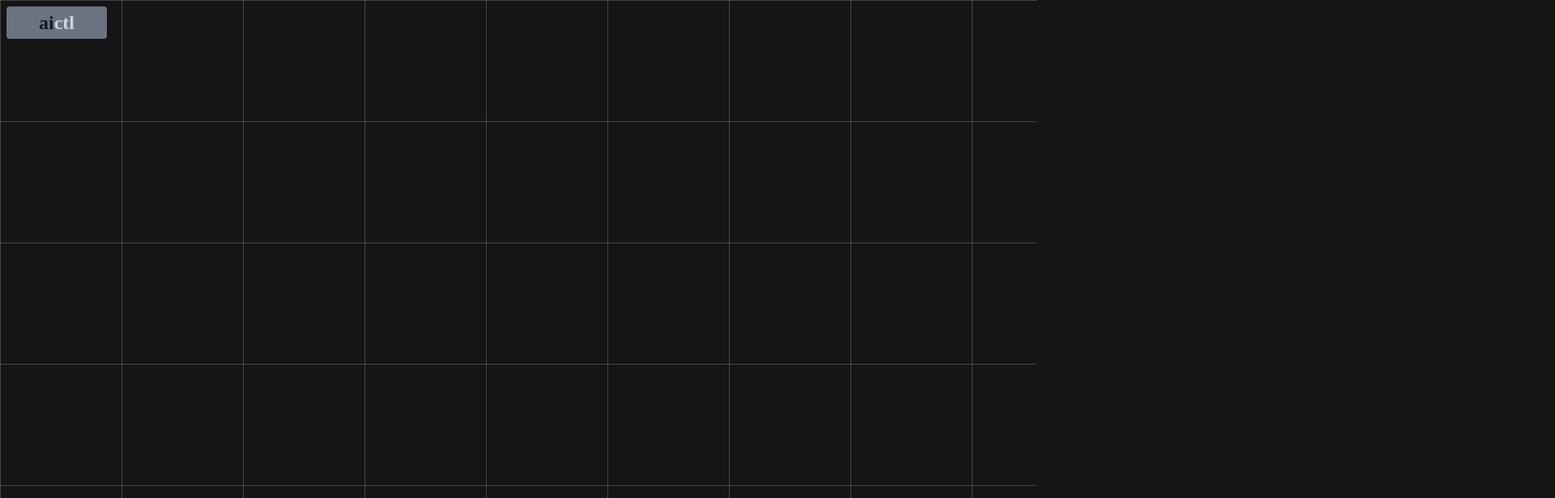
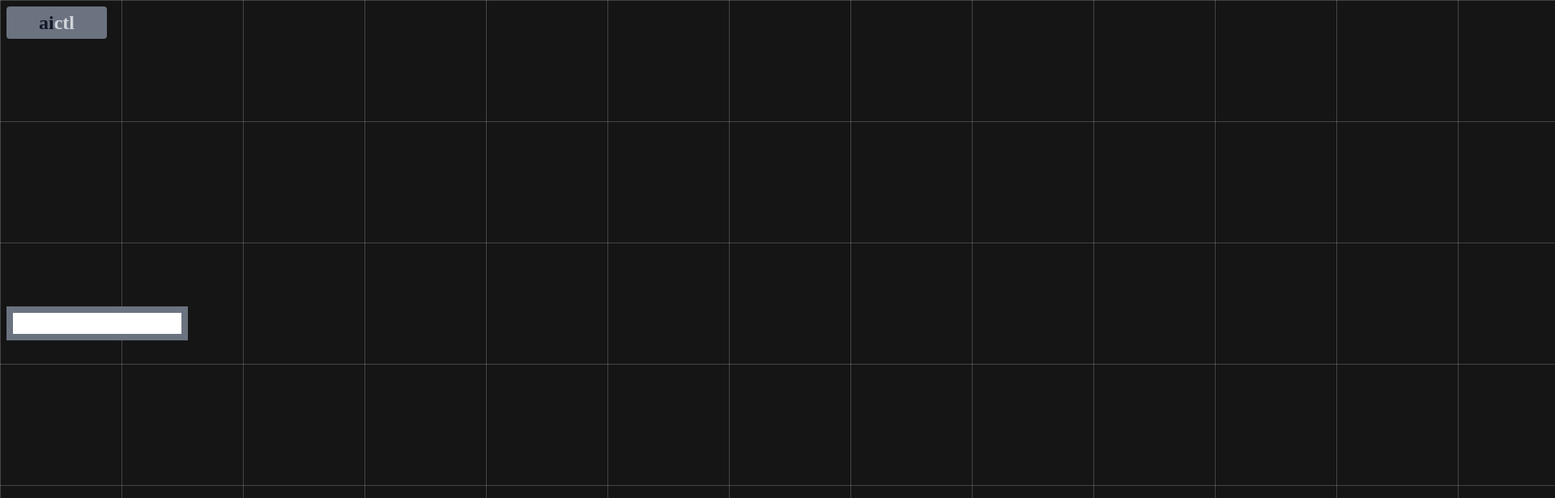
Before and after one commit to trizko/aictl, a Svelte app in the folder frontend/: page / in a window 1280 px wide. Shown: the top 616 px of the page at 81% size, 1920 px wide, since content can reach past the window. Built offline with nearby package versions, Linux system fonts and the light colour scheme.

Commit message:
Add initial Toolbar component

```diff
--- a/frontend/src/App.svelte
+++ b/frontend/src/App.svelte
@@ -1,5 +1,6 @@
 <script>
     import Logo from './components/Logo.svelte';
+    import Toolbar from './components/Toolbar.svelte';
 </script>
 
 <style type="text/postcss">
@@ -16,8 +17,16 @@
             linear-gradient(to right, rgb(255, 255, 255, 0.2) 1px, transparent 1px),
             linear-gradient(to bottom, rgb(255, 255, 255, 0.2) 1px, transparent 1px);
     }
+
+    .main {
+        height: 200rem;
+        width: 200rem;
+    }
 </style>
 
-<div>
+<div class="main">
     <Logo />
+    <div class="flex h-screen flex-col justify-center">
+        <Toolbar />
+    </div>
 </div>
--- /dev/null
+++ b/frontend/src/components/Toolbar.svelte
@@ -0,0 +1,13 @@
+<script>
+
+</script>
+
+<style type='text/postcss'>
+    @tailwind base;
+    @tailwind components;
+    @tailwind utilities;
+</style>
+
+<div class="bg-gray-500 px-2 py-2 ml-2 fixed inline-block">
+    <input class="py-1 px-1" type="text">
+</div>
```
